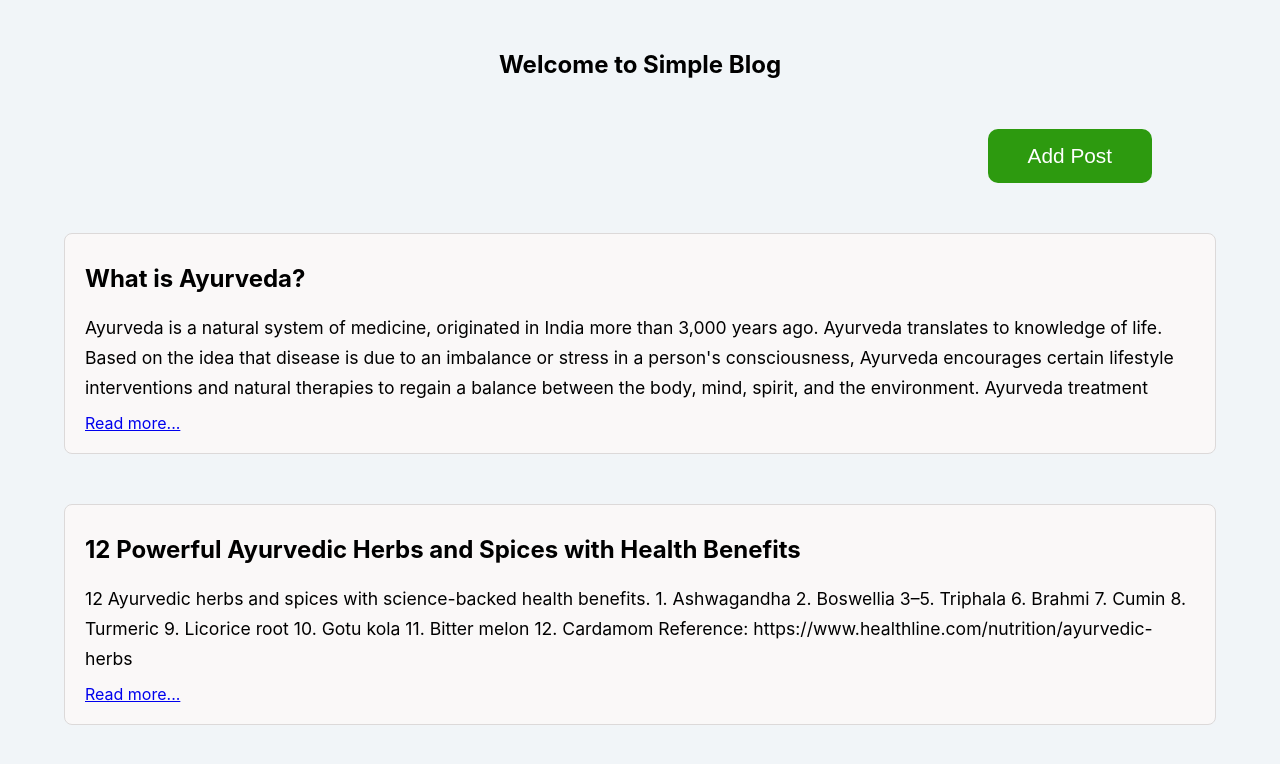
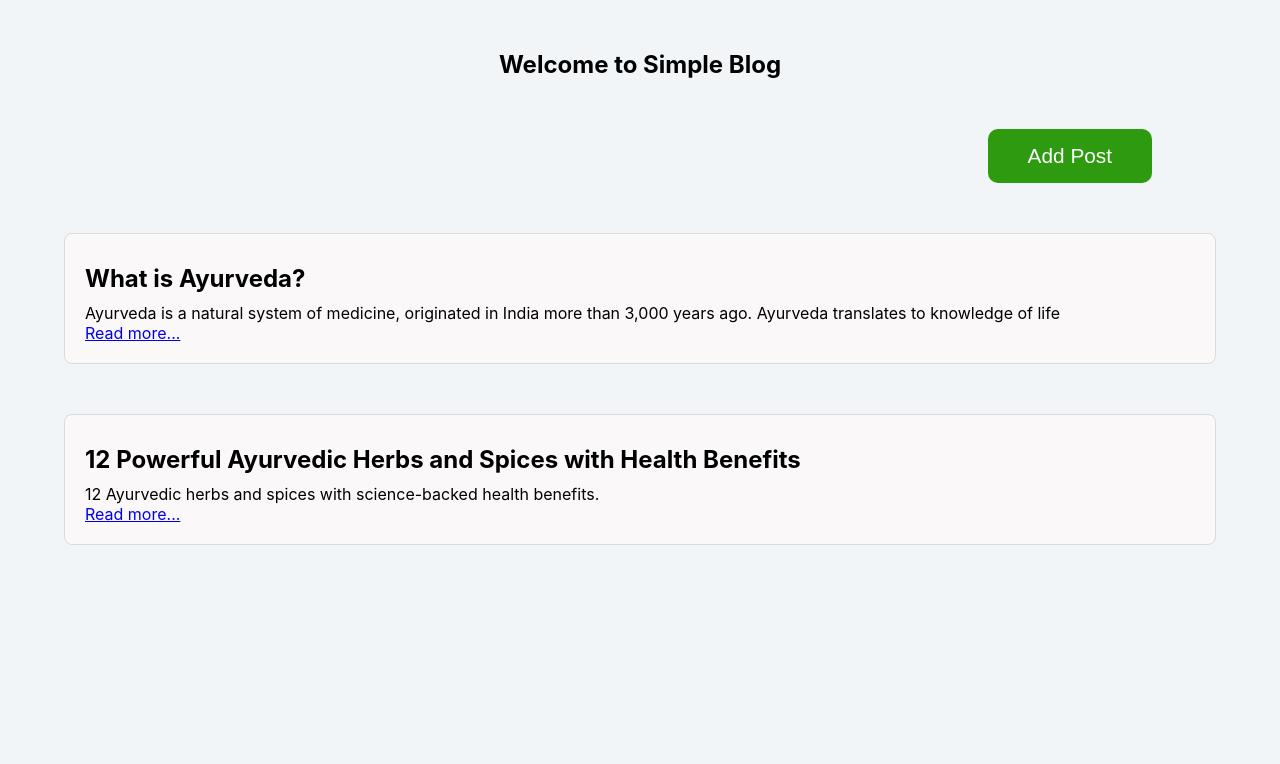
Before and after one commit to Noi-Git/http-methods, a React (Create React App) app: page / in a window 1280 px wide. Shown: the top 764 px of the page. Built offline with nearby package versions, Linux system fonts and the light colour scheme; data requests are answered from the project's data file.

Commit message:
config detail page

```diff
--- a/db.json
+++ b/db.json
@@ -3,12 +3,12 @@
     {
       "id": 1,
       "title": "What is Ayurveda?",
-      "description": "Ayurveda is a natural system of medicine, originated in India more than 3,000 years ago. Ayurveda translates to knowledge of life. Based on the idea that disease is due to an imbalance or stress in a person's consciousness, Ayurveda encourages certain lifestyle interventions and natural therapies to regain a balance between the body, mind, spirit, and the environment. Ayurveda treatment starts with an internal purification process, followed by a special diet, herbal remedies, massage therapy, yoga, and meditation. Reference: hopkinsmedicine.org/health/wellness-and-prevention/ayurveda"
+      "description": "<p>Ayurveda is a natural system of medicine, originated in India more than 3,000 years ago. Ayurveda translates to knowledge of life</p> <p>Based on the idea that disease is due to an imbalance or stress in a person's consciousness, Ayurveda encourages certain lifestyle interventions and natural therapies to regain a balance between the body, mind, spirit, and the environment. Ayurveda treatment starts with an internal purification process, followed by a special diet, herbal remedies, massage therapy, yoga, and meditation. Reference: hopkinsmedicine.org/health/wellness-and-prevention/ayurveda</p>"
     },
     {
       "id": 2,
       "title": "12 Powerful Ayurvedic Herbs and Spices with Health Benefits",
-      "description": " 12 Ayurvedic herbs and spices with science-backed health benefits. 1. Ashwagandha 2. Boswellia 3–5. Triphala 6. Brahmi 7. Cumin 8. Turmeric 9. Licorice root 10. Gotu kola 11. Bitter melon 12. Cardamom Reference: https://www.healthline.com/nutrition/ayurvedic-herbs"
+      "description": "<p>12 Ayurvedic herbs and spices with science-backed health benefits.</p><ol><li>Ashwagandha</li><li>Boswellia </li><li>Ashwagandha </li><li>Ashwagandha </li></ol>"
     }
   ]
 }
--- a/src/App.js
+++ b/src/App.js
@@ -3,6 +3,7 @@ import { BrowserRouter as Router, Routes, Route } from 'react-router-dom';
 import HomePage from './components/HomePage';
 import BlogPage from './components/BlogPage';
 import DetailPage from './components/DetailPage';
+import EditPage from './components/EditPage';
 import PostPage from './components/PostPage';
 
 function App() {
@@ -12,6 +13,7 @@ function App() {
         <Route exact path='/' element={<HomePage />} />
         <Route path='/blog' element={<BlogPage />} />
         <Route path='/detail/:id' element={<DetailPage />} />
+        <Route path='/edit/:id' element={<EditPage />} />
         <Route path='/post' element={<PostPage />} />
       </Routes>
     </Router>
--- a/src/components/BlogPage.jsx
+++ b/src/components/BlogPage.jsx
@@ -1,14 +1,27 @@
-import React from "react";
-import { Link } from "react-router-dom";
+import React from 'react';
+import { Link } from 'react-router-dom';
 
 const BlogPage = ({ id, title, description }) => {
+  console.log('- description.indexOf --', description.indexOf('</p>'));
+
+  const descriptionIndexOf = description.indexOf('</p>');
+  console.log(
+    '- description.slice --',
+    description.slice(0, descriptionIndexOf + 4)
+  );
+
   return (
-    <article className="blog">
-      <h1 className="blog-title"> {title} </h1>
-      <p className="blog-description">
-        {description.split(" ").splice(0, 60).join(" ")}
-      </p>
-      <Link to={`/detail?id=${id}`}>Read more...</Link>
+    <article className='blog'>
+      <h1 className='blog-title'> {title} </h1>
+      <div
+        dangerouslySetInnerHTML={{
+          __html: description.slice(0, descriptionIndexOf + 4),
+        }}
+      />
+      {/* <p className='blog-description'>
+        {description.split(' ').splice(0, 60).join(' ')}
+      </p> */}
+      <Link to={`/detail/${id}`}>Read more...</Link>
     </article>
   );
 };
--- a/src/components/DetailPage.jsx
+++ b/src/components/DetailPage.jsx
@@ -1,13 +1,37 @@
-import React from 'react'
+import { useEffect, useState } from 'react';
+import axios from 'axios';
+import { useParams } from 'react-router-dom';
 
-const DetailPage = ({id, title, description}) => {
+const DetailPage = ({}) => {
+  const { id } = useParams();
+  console.log('--- params ---', id);
+  const [post, setPost] = useState(null);
+
+  useEffect(() => {
+    const getDetails = async () => {
+      const { data } = await axios.get('http://localhost:3000/posts/' + id);
+      console.log(data);
+      setPost(data);
+    };
+    getDetails();
+  }, []);
+
   return (
     <section>
-      <div className="container">
-        <h1 className="page-header">Welcome to Detail Page</h1>
-      </div>
+      {post && (
+        <article className='blog-details'>
+          <h1 className='blog-title'> {post.id} </h1>
+          <h1 className='blog-title'> {post.title} </h1>
+          {/* <p className='blog-description'> {post.description} </p> */}
+          <div
+            dangerouslySetInnerHTML={{
+              __html: post.description,
+            }}
+          />
+        </article>
+      )}
     </section>
-  )
-}
+  );
+};
 
-export default DetailPage
+export default DetailPage;
--- /dev/null
+++ b/src/components/EditPage.jsx
@@ -0,0 +1,43 @@
+import React from 'react';
+import { useEffect, useState } from 'react';
+import axios from 'axios';
+import RichTextEditor from './RichTextEditor';
+import { useParams } from 'react-router-dom';
+
+const EditPage = () => {
+  const { id } = useParams();
+  const [edit, setEdit] = useState(null);
+
+  useEffect(() => {
+    const getDetails = async () => {
+      const { data } = await axios.get('http://localhost:3000/posts/' + id);
+      console.log(data);
+      setEdit(data);
+    };
+    getDetails();
+  }, []);
+
+  return (
+    <section>
+      {edit && (
+        <div className='post'>
+          <form>
+            <div className='post-title'>
+              <label htmlFor='post-title'>
+                Title:
+                <input
+                  type='text'
+                  name='post-title'
+                  className='post-title-input'
+                />
+              </label>
+            </div>
+            <RichTextEditor />
+          </form>
+        </div>
+      )}
+    </section>
+  );
+};
+
+export default EditPage;
```
